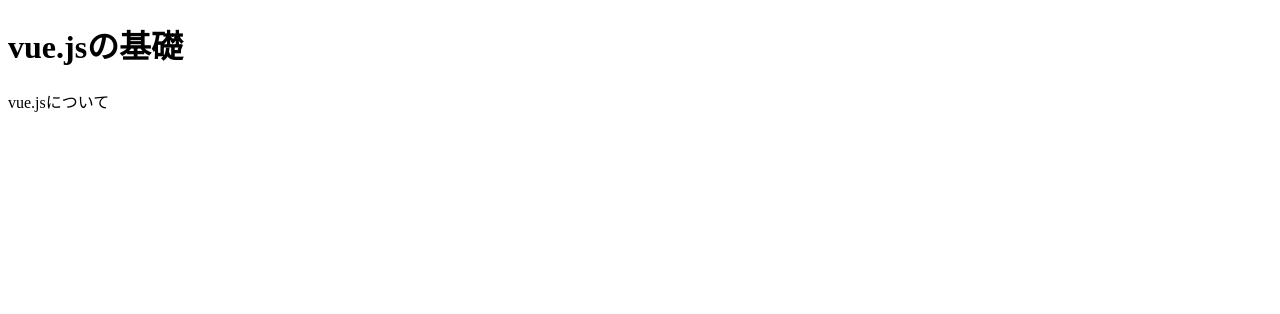
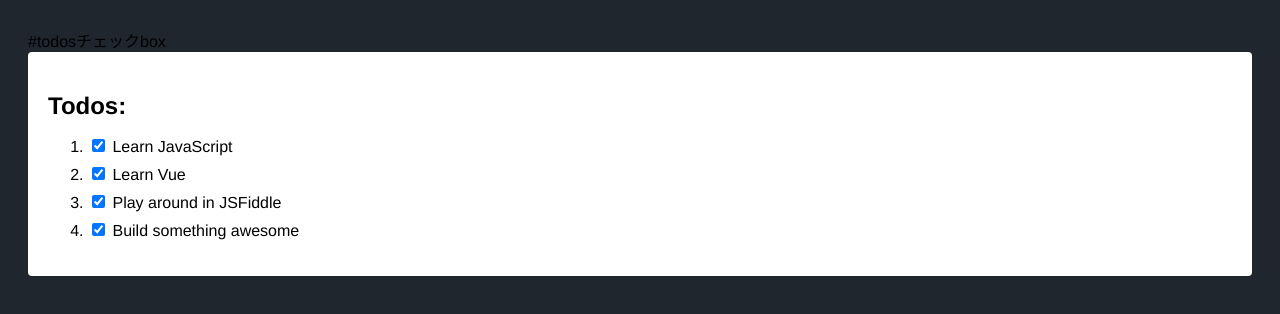
Before and after one commit to takashiono2/vue-test8, a plain HTML site: page index.html in a window 1280 px wide. Drawn offline with nearby package versions, Linux system fonts and the light colour scheme.

Commit message:
todosチェックbox

```diff
--- /dev/null
+++ b/css/styles.css
@@ -0,0 +1,25 @@
+body {
+  background: #20262E;
+  padding: 20px;
+  font-family: Helvetica;
+}
+
+#app {
+  background: #fff;
+  border-radius: 4px;
+  padding: 20px;
+  transition: all 0.2s;
+}
+
+li {
+  margin: 8px 0;
+}
+
+h2 {
+  font-weight: bold;
+  margin-bottom: 15px;
+}
+
+del {
+  color: rgba(0, 0, 0, 0.3);
+}
--- a/index.html
+++ b/index.html
@@ -1,5 +1,41 @@
+#todosチェックbox
+<!DOCTYPE html>
+<html lang="ja">
+<head>
+  <meta charset="UTF-8">
+  <meta http-equiv="X-UA-Compatible" content="IE=edge">
+  <meta name="viewport" content="width=device-width, initial-scale=1.0">
+  <link rel="stylesheet" href="css/styles.css">
+  <title>Component</title>
+</head>
+<body>
+  <div id="app">
+    <h2>Todos:</h2>
+    <ol>
+      <li v-for="todo in todos">
+        <label>
+          <input type="checkbox"
+            v-on:change="toggle(todo)"
+            v-bind:checked="todo.checked" >
+
+          <del v-if="!todo.checked">
+            {{ todo.text }}
+          </del>
+
+          <span v-else>
+            {{ todo.text }}
+          </span>
+        </label>
+      </li>
+    </ol>
+  </div>
+  <script src="https://cdn.jsdelivr.net/npm/vue@2.6.14"></script>
+  <script src="js/main.js"></script>
+</body>
+</html>
+
 <!-- #slotによる挿入 -->
-<!DOCTYPE html>
+<!-- <!DOCTYPE html>
 <html lang="ja">
 <head>
   <meta charset="UTF-8">
@@ -17,7 +53,7 @@
   <script src="https://cdn.jsdelivr.net/npm/vue@2.6.14"></script>
   <script src="js/main.js"></script>
 </body>
-</html>
+</html> -->
 
 <!--#子から親へdataを送る-->
 <!-- <!DOCTYPE html>
--- a/js/main.js
+++ b/js/main.js
@@ -1,18 +1,39 @@
-// #slotによる挿入
+// #todosチェックbox
 (function(){
   'use stirct';
-
-  Vue.component('slot-test',{
-    template: `<div>
-    <h1><slot name="title">タイトル</slot></h1>
-    <p><slot name="content">デフォルト</slot></p>
-    </div>`
-  })
-
   var app = new Vue({
-    el: '#app'
+    el: '#app',
+    data: {
+      todos: [
+        { text: "Learn JavaScript" ,checked: true},
+        { text: "Learn Vue" ,checked: true},
+        { text: "Play around in JSFiddle" ,checked: true},
+        { text: "Build something awesome" ,checked: true}
+      ]
+    },
+    methods: {
+      toggle: function(todo){
+        todo.checked = !todo.checked;
+      }
+    }
   });
 })();
+
+// #slotによる挿入
+// (function(){
+//   'use stirct';
+
+//   Vue.component('slot-test',{
+//     template: `<div>
+//     <h1><slot name="title">タイトル</slot></h1>
+//     <p><slot name="content">デフォルト</slot></p>
+//     </div>`
+//   })
+
+//   var app = new Vue({
+//     el: '#app'
+//   });
+// })();
 
 // #子から親へdataを送る
 // (function(){
```
Also changed, not shown: 1 other file.
